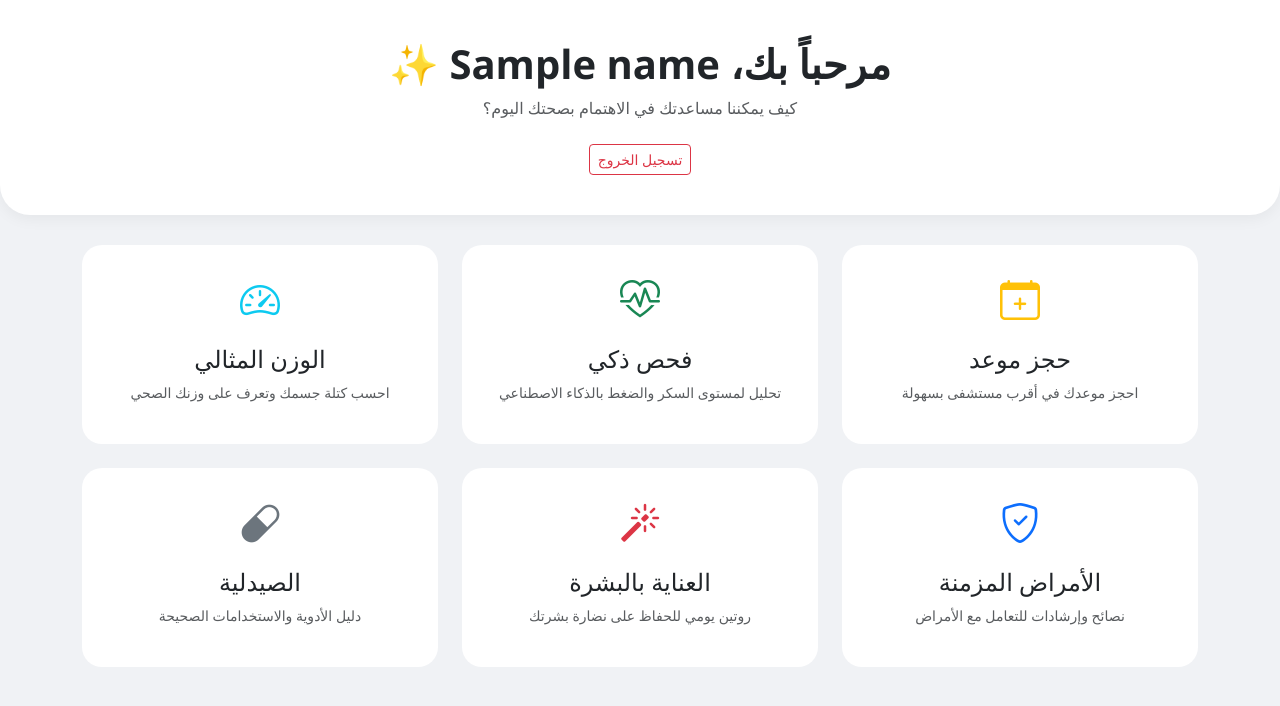
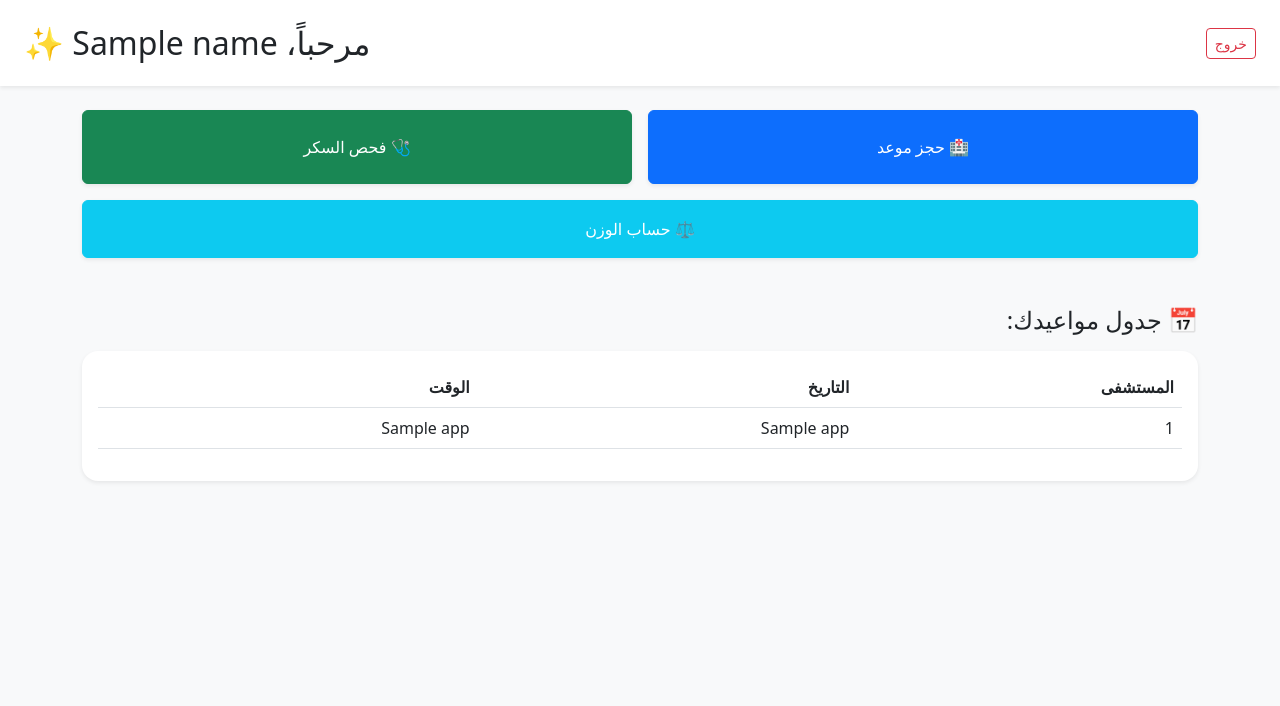
Before and after one commit to muzun44/Health-Guard-AI, a Python web app: template templates/index.html in a window 1280 px wide. Shown: the top 706 px of the page. Run offline with Jinja, Linux system fonts and the light colour scheme; the template is opened without the code that fills it: most values are stand-ins (such as "Sample title", 1, 10 or a date in 2020).

Commit message:
Update index.html

```diff
--- a/templates/index.html
+++ b/templates/index.html
@@ -2,77 +2,34 @@
 <html lang="ar" dir="rtl">
 <head>
     <meta charset="UTF-8">
-    <meta name="viewport" content="width=device-width, initial-scale=1.0">
-    <title>الرئيسية - Health Guard</title>
     <link rel="stylesheet" href="https://cdn.jsdelivr.net/npm/bootstrap@5.3.0/dist/css/bootstrap.min.css">
-    <link rel="stylesheet" href="https://cdn.jsdelivr.net/npm/bootstrap-icons@1.11.1/font/bootstrap-icons.css">
-    <style>
-        body { background-color: #f0f2f5; font-family: 'Segoe UI', sans-serif; }
-        .hero-section { background-color: #ffffff; padding: 40px; border-radius: 0 0 30px 30px; box-shadow: 0 4px 15px rgba(0,0,0,0.05); margin-bottom: 30px; }
-        .service-card { background: white; border: none; border-radius: 20px; transition: 0.3s; cursor: pointer; text-decoration: none; color: inherit; height: 100%; display: flex; flex-direction: column; align-items: center; padding: 25px; }
-        .service-card:hover { transform: translateY(-10px); box-shadow: 0 15px 30px rgba(0,0,0,0.1); }
-        .icon-box { font-size: 2.5rem; margin-bottom: 15px; color: #0984e3; }
-    </style>
+    <title>Health Guard</title>
 </head>
-<body>
+<body class="bg-light text-end">
+    <div class="p-4 bg-white shadow-sm mb-4 d-flex justify-content-between align-items-center">
+        <a href="/logout" class="btn btn-outline-danger btn-sm">خروج</a>
+        <h2 class="m-0">مرحباً، {{ name }} ✨</h2>
+    </div>
+    <div class="container">
+        <div class="row g-3">
+            <div class="col-6"><a href="/book" class="btn btn-primary w-100 p-4 shadow-sm">🏥 حجز موعد</a></div>
+            <div class="col-6"><a href="/check" class="btn btn-success w-100 p-4 shadow-sm">🩺 فحص السكر</a></div>
+            <div class="col-12"><a href="/bmi" class="btn btn-info w-100 p-3 text-white shadow-sm">⚖️ حساب الوزن</a></div>
+        </div>
 
-    <div class="hero-section text-center">
-        <h1 class="fw-bold">مرحباً بك، {{ name }} ✨</h1>
-        <p class="text-muted">كيف يمكننا مساعدتك في الاهتمام بصحتك اليوم؟</p>
-        <a href="/logout" class="btn btn-outline-danger btn-sm mt-2">تسجيل الخروج</a>
-    </div>
-
-    <div class="container mb-5">
-        <div class="row g-4">
-            <div class="col-md-4">
-                <a href="/book" class="service-card text-center">
-                    <div class="icon-box text-warning"><i class="bi bi-calendar-plus"></i></div>
-                    <h4>حجز موعد</h4>
-                    <p class="text-muted small">احجز موعدك في أقرب مستشفى بسهولة</p>
-                </a>
-            </div>
-
-            <div class="col-md-4">
-                <a href="/check" class="service-card text-center">
-                    <div class="icon-box text-success"><i class="bi bi-heart-pulse"></i></div>
-                    <h4>فحص ذكي</h4>
-                    <p class="text-muted small">تحليل لمستوى السكر والضغط بالذكاء الاصطناعي</p>
-                </a>
-            </div>
-
-            <div class="col-md-4">
-                <a href="/bmi" class="service-card text-center">
-                    <div class="icon-box text-info"><i class="bi bi-speedometer2"></i></div>
-                    <h4>الوزن المثالي</h4>
-                    <p class="text-muted small">احسب كتلة جسمك وتعرف على وزنك الصحي</p>
-                </a>
-            </div>
-
-            <div class="col-md-4">
-                <a href="/chronic" class="service-card text-center">
-                    <div class="icon-box text-primary"><i class="bi bi-shield-check"></i></div>
-                    <h4>الأمراض المزمنة</h4>
-                    <p class="text-muted small">نصائح وإرشادات للتعامل مع الأمراض</p>
-                </a>
-            </div>
-
-            <div class="col-md-4">
-                <a href="/skincare" class="service-card text-center">
-                    <div class="icon-box text-danger"><i class="bi bi-magic"></i></div>
-                    <h4>العناية بالبشرة</h4>
-                    <p class="text-muted small">روتين يومي للحفاظ على نضارة بشرتك</p>
-                </a>
-            </div>
-
-            <div class="col-md-4">
-                <a href="/meds" class="service-card text-center">
-                    <div class="icon-box text-secondary"><i class="bi bi-capsule"></i></div>
-                    <h4>الصيدلية</h4>
-                    <p class="text-muted small">دليل الأدوية والاستخدامات الصحيحة</p>
-                </a>
-            </div>
+        <h4 class="mt-5 mb-3">📅 جدول مواعيدك:</h4>
+        <div class="card p-3 border-0 shadow-sm rounded-4">
+            {% if appointments %}
+            <table class="table table-hover">
+                <thead><tr><th>المستشفى</th><th>التاريخ</th><th>الوقت</th></tr></thead>
+                <tbody>
+                {% for app in appointments %}
+                <tr><td>{{ app[0] }}</td><td>{{ app[2] }}</td><td>{{ app[3] }}</td></tr>
+                {% endfor %}
+                </tbody>
+            </table>
+            {% else %} <p class="text-center text-muted">لا توجد مواعيد محجوزة حالياً.</p> {% endif %}
         </div>
     </div>
-
 </body>
 </html>
```
